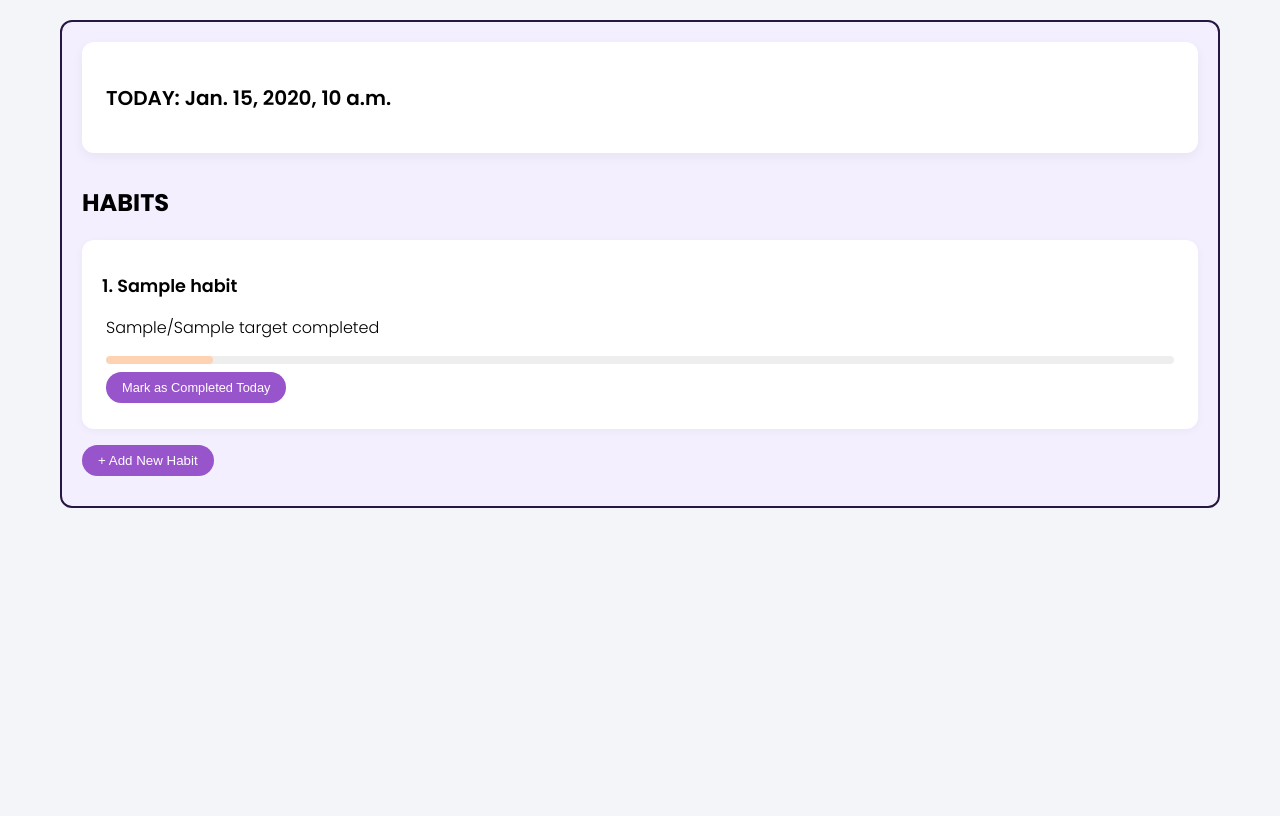
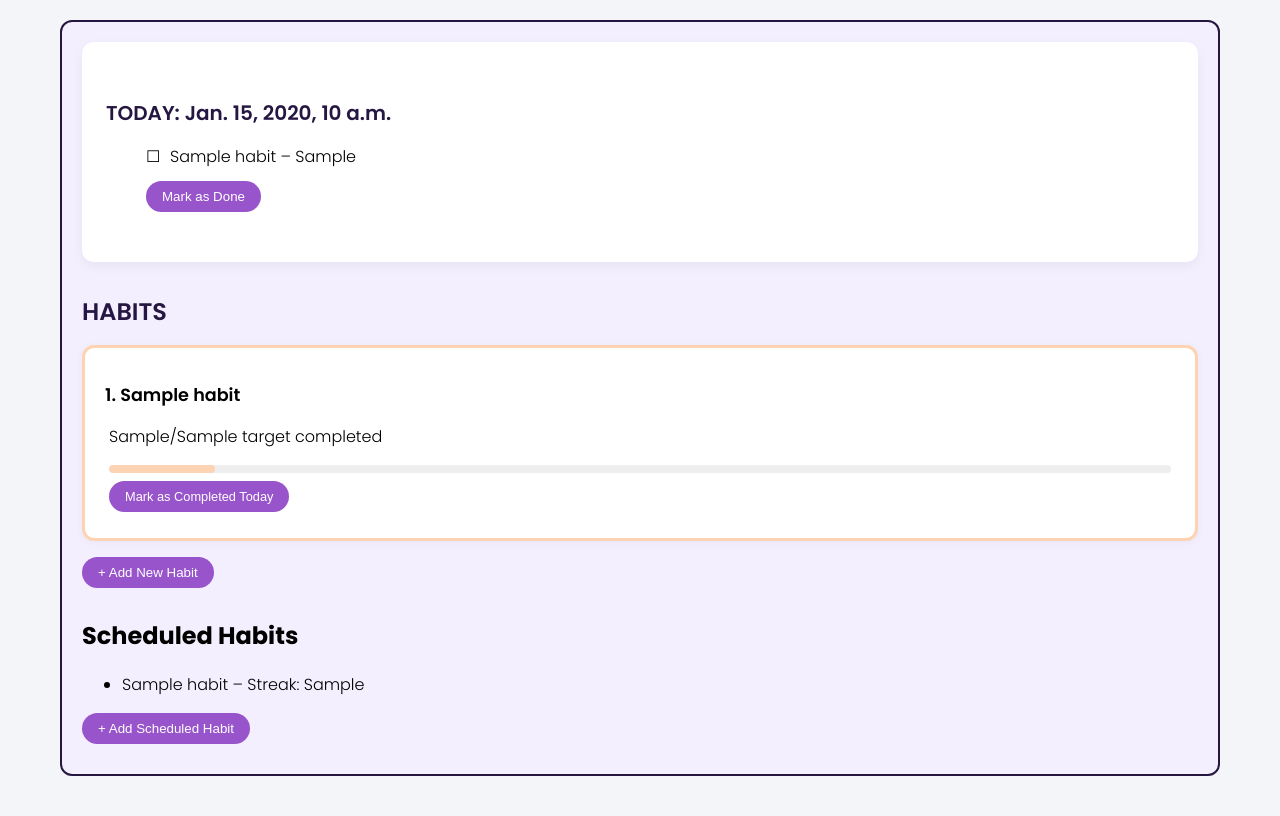
Before and after one commit to danadobro/habitTracker, a Django app: template tracker/templates/home.html in a window 1280 px wide. Shown: the part 120-936 px from the top of the page. Before the commit the page ends 628 px from the top, so only its background shows below. Run offline with Django 3.2, Linux system fonts and the light colour scheme; the template is opened without the code that fills it: most values are stand-ins (such as "Sample title", 1, 10 or a date in 2020).

Commit message:
Made scheduled habits that show up in due today, Add streak emoji for scheduled habits, display schedule info, and enable deletion

```diff
--- a/tracker/admin.py
+++ b/tracker/admin.py
@@ -1,6 +1,7 @@
 from django.contrib import admin
-from .models import Habit
+from .models import Habit, ScheduledHabit
 
 admin.site.register(Habit)
+admin.site.register(ScheduledHabit)
 
 # Register your models here.
--- a/tracker/static/tracker/style.css
+++ b/tracker/static/tracker/style.css
@@ -117,9 +117,9 @@
 }
 
 
-.habit,
-.scheduled-habit {
+.habit {
     background: #fff;
+    border: 3px solid #FDD3B4;
     border-radius: 12px;
     box-shadow: 0 2px 10px rgba(0, 0, 0, 0.04);
     padding: 1rem 1.5rem;
@@ -200,6 +200,40 @@
     font-size: 0.8rem;
 }
 
-ol {
+.habits ol {
     padding-inline-start: 0%;
 }
+
+
+.section-title {
+    font-size: 1.5rem;
+    font-weight: 600;
+    margin-top: 2rem;
+    margin-bottom: 1rem;
+    color: #251741;
+}
+
+.completed-habit {
+    opacity: 0.8;
+    border: 3px solid #A0E7A0;
+}
+
+.empty-state {
+    font-style: italic;
+    color: #999;
+}
+
+.welcome-text {
+    margin-left: auto;
+    font-weight: 500;
+    font-size: 1rem;
+}
+
+.schabit {
+    background: #fff;
+    border: 3px solid #DCDFF9;
+    border-radius: 12px;
+    box-shadow: 0 2px 10px rgba(0, 0, 0, 0.04);
+    padding: 1rem 1.5rem;
+    margin-bottom: 1rem;
+}
--- a/tracker/templates/home.html
+++ b/tracker/templates/home.html
@@ -41,14 +41,30 @@
 
 
             <div class="today-section">
-                <h2>TODAY: <span class="today-date" id="today-date"> {{ today_str }} </span></h2>
+                <h2 class="section-title">TODAY: <span class="today-date" id="today-date"> {{ today_str }} </span></h2>
 
-                <ul id="today-habits"></ul>
+                <ul id="today-habits">
+                    {% for habit in today_habits %}
+                        <li>{{ habit.name }} {% if habit.streak_emoji %} – {{ habit.streak_emoji }}{% endif %} </li>
+
+
+                        {% if today in habit.completions %}
+                            <button disabled>Done</button>
+                        {% else %}
+                            <form method="post" action="{% url 'mark_scheduled_habit_done' habit.id %}">
+                                {% csrf_token %}
+                                <button type="submit">Mark as Done</button>
+                            </form>
+                        {% endif %}
+                        {% empty %}
+                        <li>No habits due today 🎉</li>
+                    {% endfor %}
+                </ul>
 
             </div>
 
             <div class="form1">
-                <h2>HABITS</h2>
+                <h2 class="section-title">HABITS</h2>
                 <div class="habits" id="habit-container">
                     <!--To display habits and their info-->
 
@@ -88,7 +104,7 @@
                     <form method="POST" action="{% url 'add_habit' %}">
                         {% csrf_token %}
 
-                        <h2> New Habit</h2>
+                        <h2 class="section-title"> New Habit</h2>
 
                         <input type="text" name="habit_name" placeholder="Habit Name" required>
 
@@ -97,6 +113,47 @@
 
                         <button type="submit">Save Habit</button>
                     </form>
+                </div>
+                <h2>Scheduled Habits</h2>
+
+        <div class="scheduled-habits" id="scheduled-habit-container">
+            <ul>
+                {% for habit in scheduled_habits %}
+                    <li>{{ habit.name }} – Streak: {{ habit.get_streak }}</li>
+                {% empty %}
+                    <li>You have no scheduled habits yet.</li>
+                {% endfor %}
+
+            </ul>
+        </div>
+
+        <button id="addNewScheduledBtn">+ Add Scheduled Habit</button>
+        <div id="scheduledHabitForm" class="hidden">
+            <form method="POST" action="{% url 'add_scheduled_habit' %}">
+                {% csrf_token %}
+                <input type="text" name="name" placeholder="Habit Name" required>
+
+                <label for="frequency">Frequency:</label>
+                <select name="frequency" required>
+                    <option value="daily">Daily</option>
+                    <option value="weekly">Weekly</option>
+                </select>
+
+                <label for="day_of_week">Day of Week (if weekly):</label>
+                <select name="day_of_week">
+                <option value="">—</option>
+                <option value="0">Monday</option>
+                <option value="1">Tuesday</option>
+                <option value="2">Wednesday</option>
+                <option value="3">Thursday</option>
+                <option value="4">Friday</option>
+                <option value="5">Saturday</option>
+                <option value="6">Sunday</option>
+            </select>
+
+                <button type="submit">Save Scheduled Habit</button>
+            </form>
+        </div>
     </div>
                 </div>
             </div>
@@ -110,6 +167,13 @@
         addBtn.addEventListener('click', () => {
             formDiv.classList.toggle('hidden');
         });
+
+        const addScheduledBtn = document.getElementById('addNewScheduledBtn');
+        const scheduledFormDiv = document.getElementById('scheduledHabitForm');
+
+        addScheduledBtn.addEventListener('click', () => {
+            scheduledFormDiv.classList.toggle('hidden');
+        });
     });
 </script>
 </body>
--- a/tracker/urls.py
+++ b/tracker/urls.py
@@ -6,5 +6,8 @@
     path('add/', views.add_habit, name='add_habit'),
     path('complete/', views.mark_complete, name='mark_complete'),
     path('habits/', views.habits, name='habits'),
+    path('add_scheduled/', views.add_scheduled_habit, name='add_scheduled_habit'),
+    path('mark_done/<int:habit_id>/', views.mark_scheduled_habit_done, name='mark_scheduled_habit_done'),
+    path('delete_scheduled/<int:habit_id>/', views.delete_scheduled_habit, name='delete_scheduled_habit'),
 
 ]
```
Also changed, not shown: tracker/models.py (+62 -0 lines), tracker/templates/habits.html (+45 -14 lines), tracker/views.py (+53 -4 lines), tracker/migrations/0003_scheduledhabit.py (added). Lines whose indentation alone changed are shown as unchanged.
